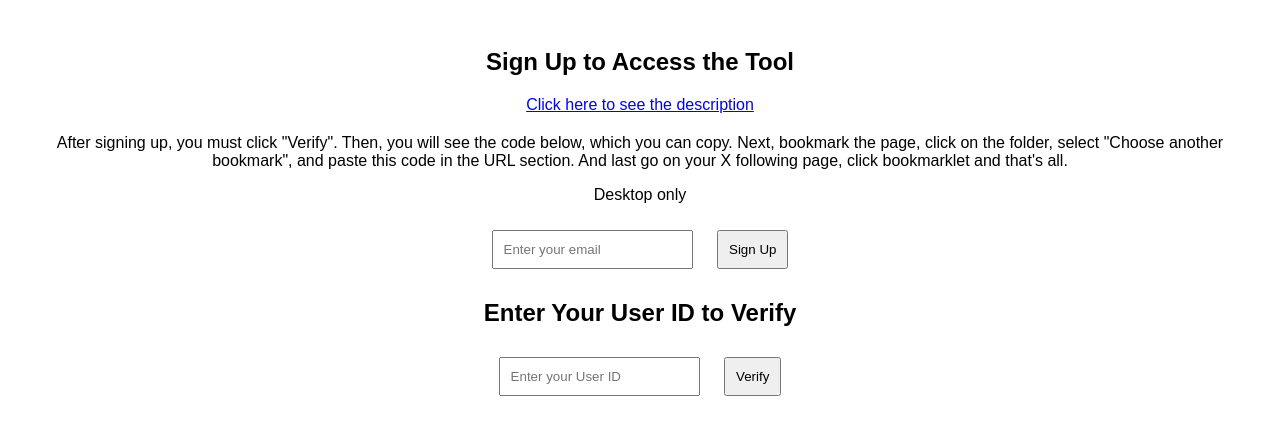
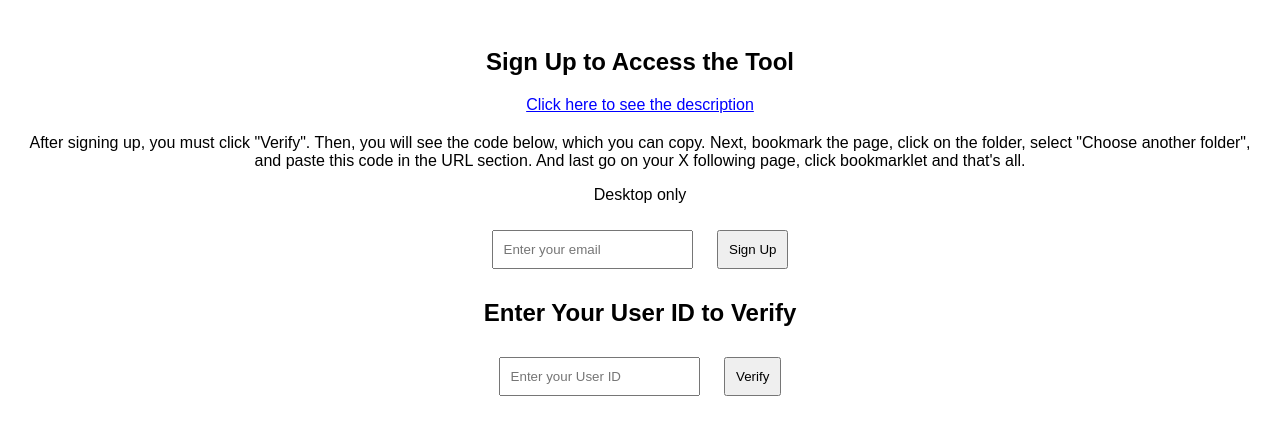
Before and after one commit to Numeral2/numerosai, a plain HTML site: page index.html in a window 1280 px wide. Both pictures are taken after a click on the element "Click here to see the description". Drawn offline with Linux system fonts and the light colour scheme.

Commit message:
Update index.html

```diff
--- a/index.html
+++ b/index.html
@@ -43,7 +43,7 @@
   <div id="descriptionContent" class="description-content">
     <p>
         After signing up, you must click "Verify". Then, you will see the code below, which you can copy.
-        Next, bookmark the page, click on the folder, select "Choose another bookmark", and paste this code in the URL section.
+        Next, bookmark the page, click on the folder, select "Choose another folder", and paste this code in the URL section.
       And last go on your X following page, click bookmarklet and that's all.
     </p>
   </div>
```
